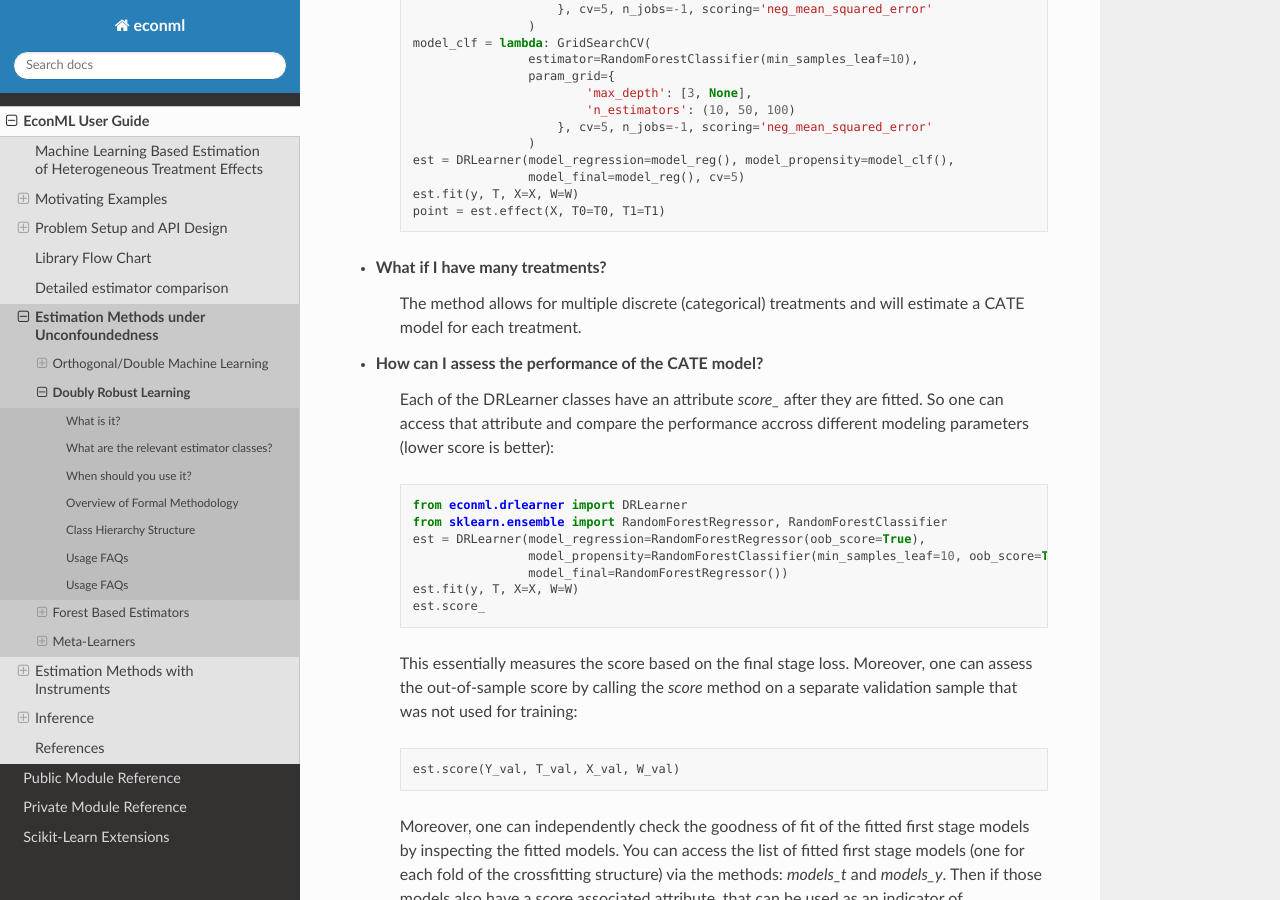
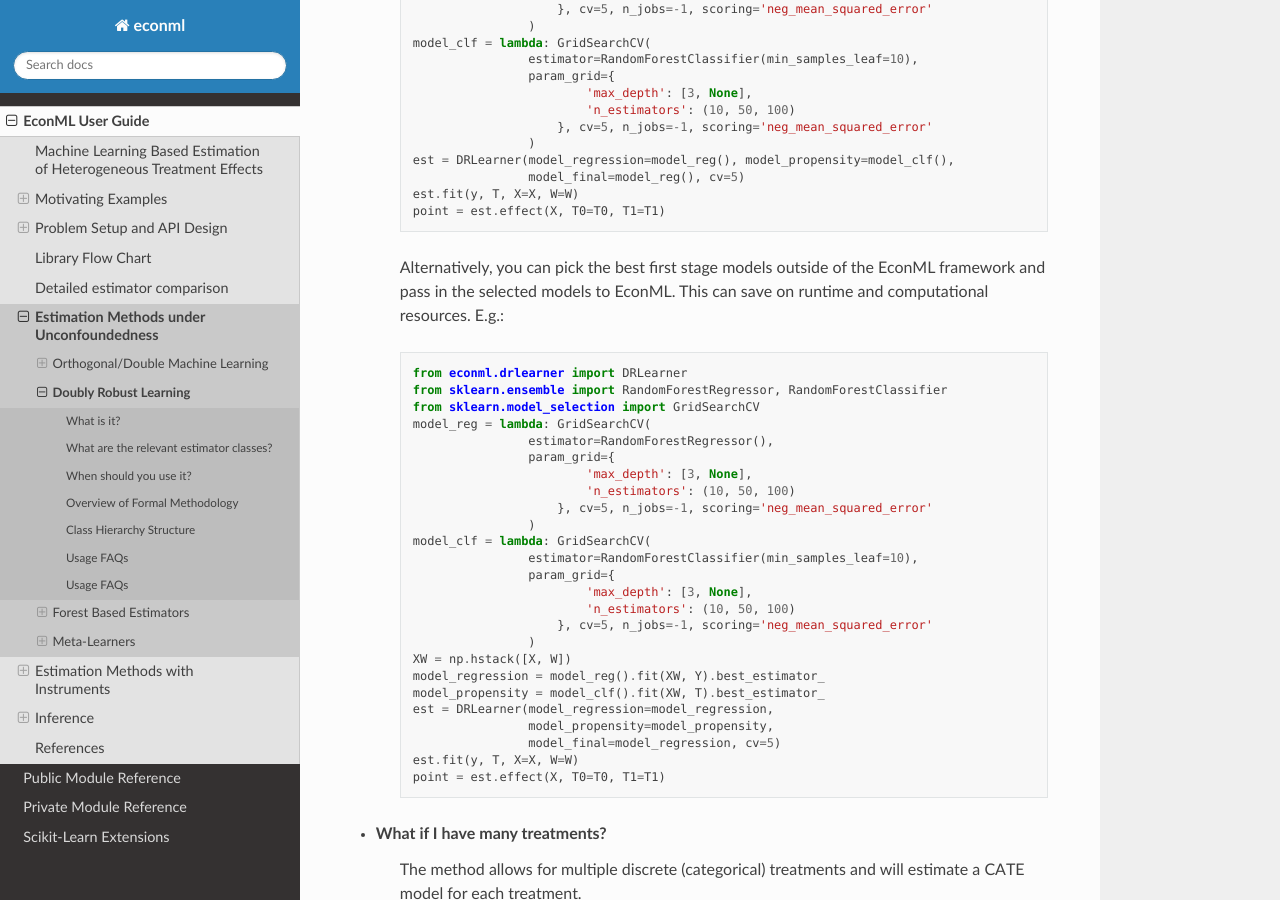
Before and after one commit to py-why/EconML, a Sphinx documentation site: the page built from doc/spec/estimation/dr.rst, in a window 1280 px wide and 900 px high, scrolled down 8750 px. Built offline with Sphinx 7.4.7 and the Read the Docs theme 2.0.0, drawn with Linux system fonts in a browser that asks for light colours.

Commit message:
Add details on choosing first stage models
* Modified docs, README and added a new notebook

```diff
--- a/doc/spec/estimation/dr.rst
+++ b/doc/spec/estimation/dr.rst
@@ -431,6 +431,38 @@
         est.fit(y, T, X=X, W=W)
         point = est.effect(X, T0=T0, T1=T1)
 
+    Alternatively, you can pick the best first stage models outside of the EconML framework and pass in the selected models to EconML.
+    This can save on runtime and computational resources. E.g.:
+
+    .. testcode::
+
+        from econml.drlearner import DRLearner
+        from sklearn.ensemble import RandomForestRegressor, RandomForestClassifier
+        from sklearn.model_selection import GridSearchCV
+        model_reg = lambda: GridSearchCV(
+                        estimator=RandomForestRegressor(),
+                        param_grid={
+                                'max_depth': [3, None],
+                                'n_estimators': (10, 50, 100)
+                            }, cv=5, n_jobs=-1, scoring='neg_mean_squared_error'
+                        )
+        model_clf = lambda: GridSearchCV(
+                        estimator=RandomForestClassifier(min_samples_leaf=10),
+                        param_grid={
+                                'max_depth': [3, None],
+                                'n_estimators': (10, 50, 100)
+                            }, cv=5, n_jobs=-1, scoring='neg_mean_squared_error'
+                        )
+        XW = np.hstack([X, W])
+        model_regression = model_reg().fit(XW, Y).best_estimator_
+        model_propensity = model_clf().fit(XW, T).best_estimator_
+        est = DRLearner(model_regression=model_regression,
+                        model_propensity=model_propensity,
+                        model_final=model_regression, cv=5)
+        est.fit(y, T, X=X, W=W)
+        point = est.effect(X, T0=T0, T1=T1)
+
+
 - **What if I have many treatments?**
 
     The method allows for multiple discrete (categorical) treatments and will estimate a CATE model for each treatment.
```
Also changed, not shown: README.md (+34 -0 lines), doc/spec/estimation/dml.rst (+23 -2 lines), 1 other file.
